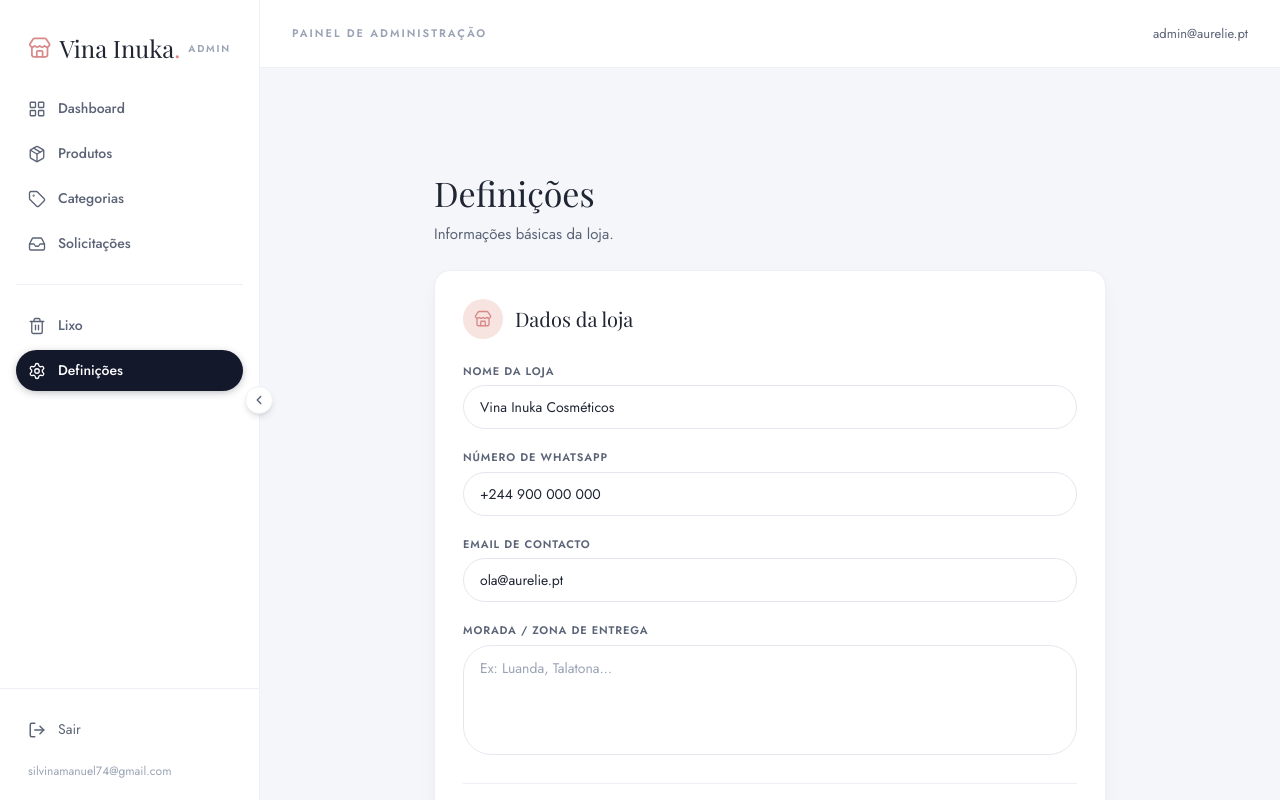
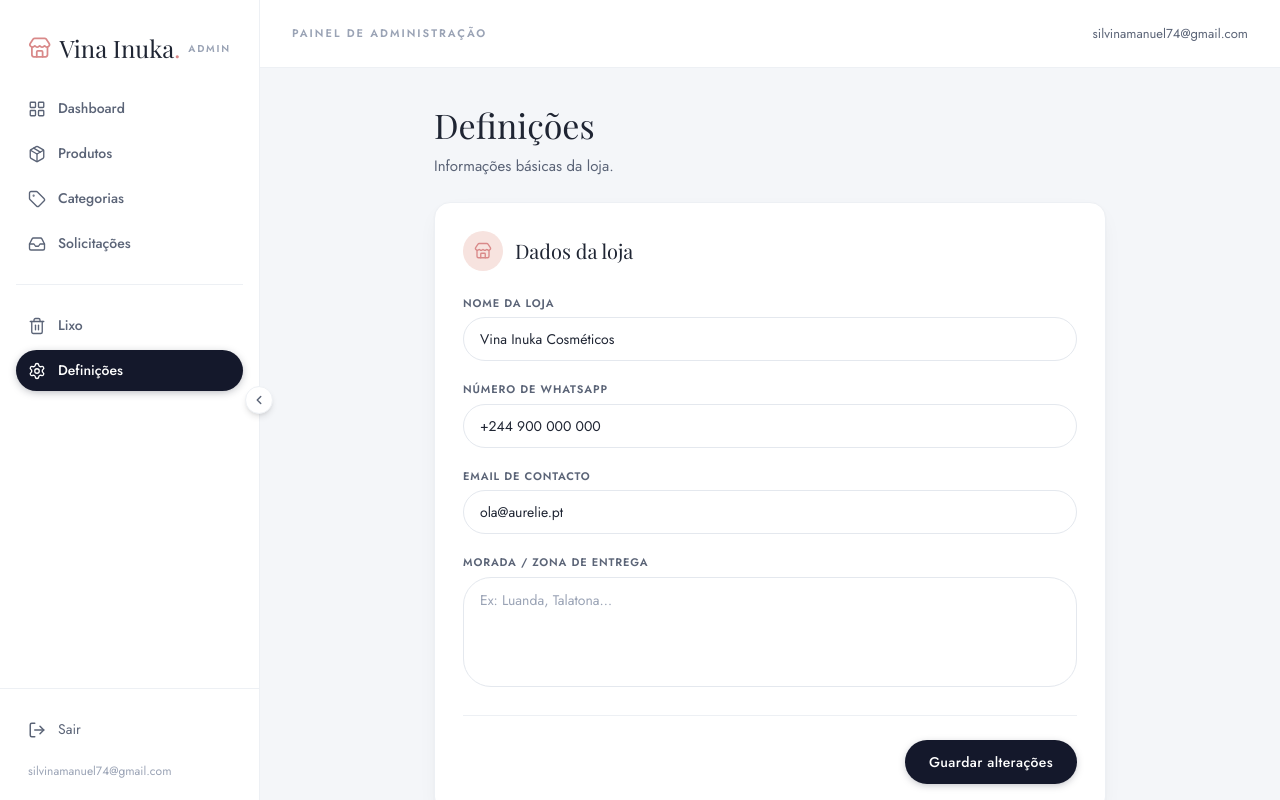
Before and after one commit to manueljaime007/project-vina-inuka-admin, a Next.js app in the folder web/: page /settings in a window 1280 px wide. Shown: the top 800 px of the page. Built offline with nearby package versions, Linux system fonts and the light colour scheme; a web font is replaced by a local one.

Commit message:
feat: make topbar fixed and responsive to sidebar state
- Position topbar fixed to accommodate scroll
- Adjust left margin based on sidebar collapsed state
- Update user email to silvinamanuel74@gmail.com
- Add smooth transitions for state changes

```diff
--- a/web/components/admin/Topbar.tsx
+++ b/web/components/admin/Topbar.tsx
@@ -1,14 +1,34 @@
+"use client";
+
+import { cn } from "@/shared/lib/utils";
+
+interface TopbarProps {
+  title?: string;
+  collapsed?: boolean;
+}
+
 export function Topbar({
   title = "Painel de administração",
-}: {
-  title?: string;
-}) {
+  collapsed = false,
+}: TopbarProps) {
   return (
-    <header className="flex h-17 shrink-0 items-center justify-between border-b border-line-soft bg-surface px-8">
-      <span className="text-[11px] font-semibold uppercase tracking-[0.18em] text-ink-faint">
+    <header
+      className={cn(
+        "fixed right-0 top-0 z-30 flex h-17 shrink-0 items-center justify-between border-b border-line-soft bg-surface transition-all duration-300",
+        collapsed ? "left-20" : "left-65",
+      )}
+    >
+      <span
+        className={cn(
+          "text-[11px] font-semibold uppercase tracking-[0.18em] text-ink-faint transition-all duration-300",
+          collapsed ? "pl-3" : "pl-8",
+        )}
+      >
         {title}
       </span>
-      <span className="text-[13px] text-ink-soft">admin@aurelie.pt</span>
+      <span className="pr-8 text-[13px] text-ink-soft">
+        silvinamanuel74@gmail.com
+      </span>
     </header>
   );
 }
```
